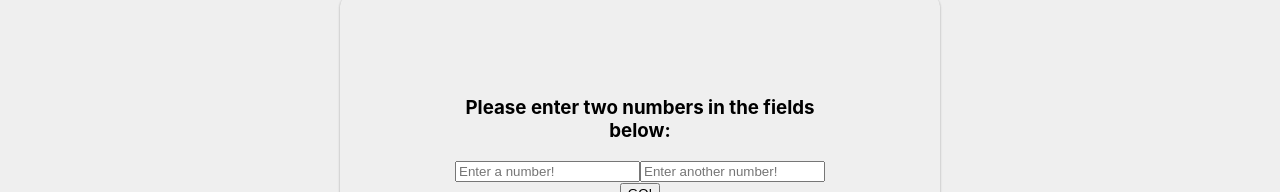
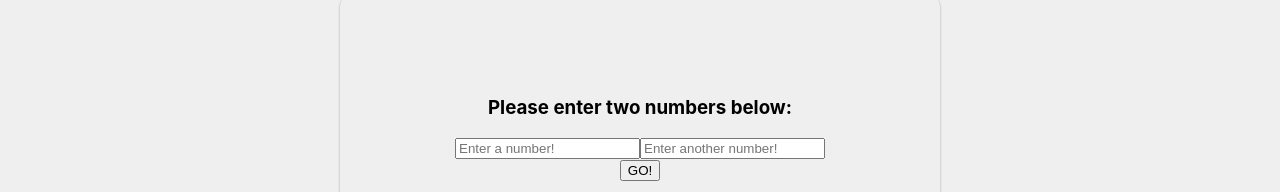
Before and after one commit to charlesGraham/fib-seq, a React (Create React App) app: page / in a window 1280 px wide. Shown: the part 327-519 px from the top of the page. Built offline with nearby package versions, Linux system fonts and the light colour scheme.

Commit message:
catch all

```diff
--- a/src/components/Input.js
+++ b/src/components/Input.js
@@ -35,7 +35,7 @@ function Input() {
     return (
             <div>
                 <div className="box">
-                    <h3>Please enter two numbers in the fields below:</h3>
+                    <h3>Please enter two numbers below:</h3>
                     <input id="val1" type="text" onChange={handleInput} placeholder="Enter a number!" />
                     <input id="val2" type="text" onChange={handleInput} placeholder="Enter another number!" />
                     <button type="button">GO!</button>
```
